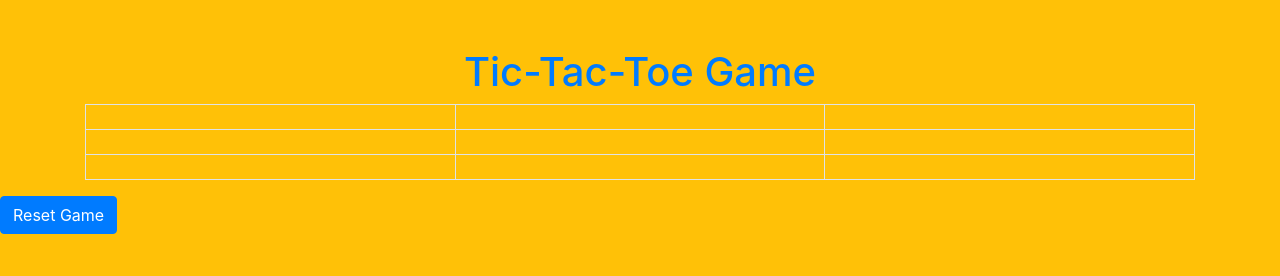
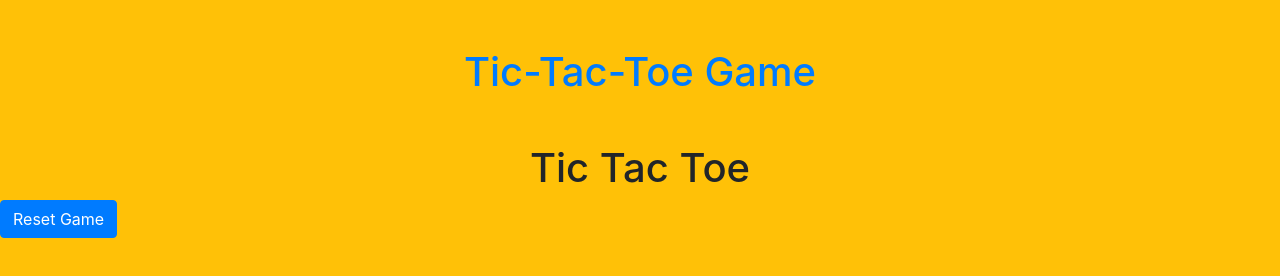
Before and after one commit to JasonNaggles/Week11Assignment, a website: page index.html in a window 1280 px wide. Drawn offline with nearby package versions, Linux system fonts and the light colour scheme.

Commit message:
first commit

```diff
--- a/index.html
+++ b/index.html
@@ -9,25 +9,24 @@
 <body class="bg-warning">
 <div class="container text-center mt-5">
     <h1 class="text-primary">Tic-Tac-Toe Game</h1>
-    <table class="table table-bordered">
-        <tbody>
-            <tr>
-                <td id="cell-0"></td>
-                <td id="cell-1"></td>
-                <td id="cell-2"></td>
-            </tr>
-            <tr>
-                <td id="cell-3"></td>
-                <td id="cell-4"></td>
-                <td id="cell-5"></td>
-            </tr>
-            <tr>
-                <td id="cell-6"></td>
-                <td id="cell-7"></td>
-                <td id="cell-8"></td>
-            </tr>
-        </tbody>
-    </table>
+    <div class="container text-center mt-5">
+        <h1>Tic Tac Toe</h1>
+        <div class="row">
+          <div class="col-4 cell" data-cell-index="0"></div>
+          <div class="col-4 cell" data-cell-index="1"></div>
+          <div class="col-4 cell" data-cell-index="2"></div>
+        </div>
+        <div class="row">
+          <div class="col-4 cell" data-cell-index="3"></div>
+          <div class="col-4 cell" data-cell-index="4"></div>
+          <div class="col-4 cell" data-cell-index="5"></div>
+        </div>
+        <div class="row">
+          <div class="col-4 cell" data-cell-index="6"></div>
+          <div class="col-4 cell" data-cell-index="7"></div>
+          <div class="col-4 cell" data-cell-index="8"></div>
+        </div>
+      </div>
 </div>
 <div class ="text-center"></div>
 <button class="btn btn-primary" id="reset-button">Reset Game</button>
```
